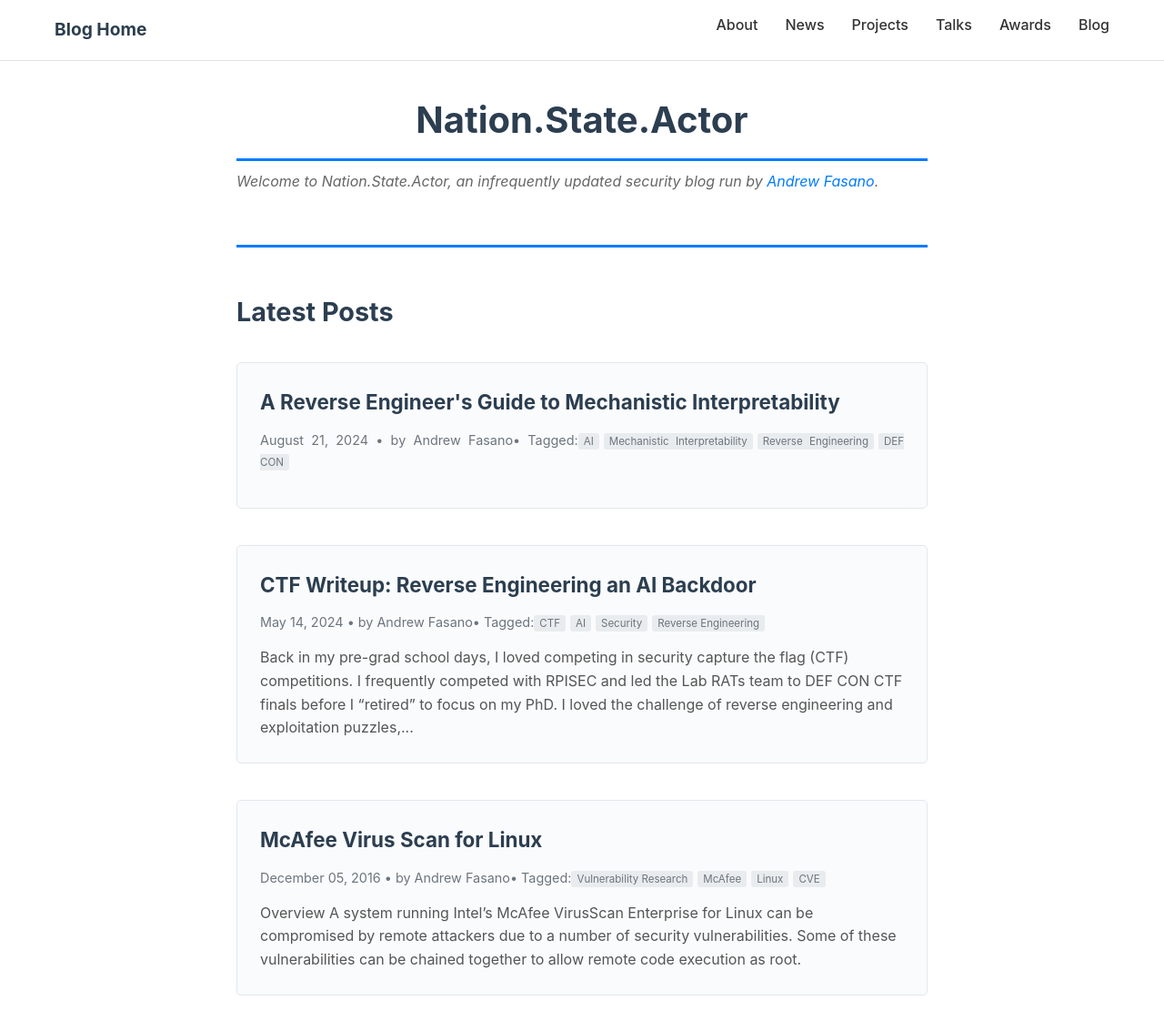
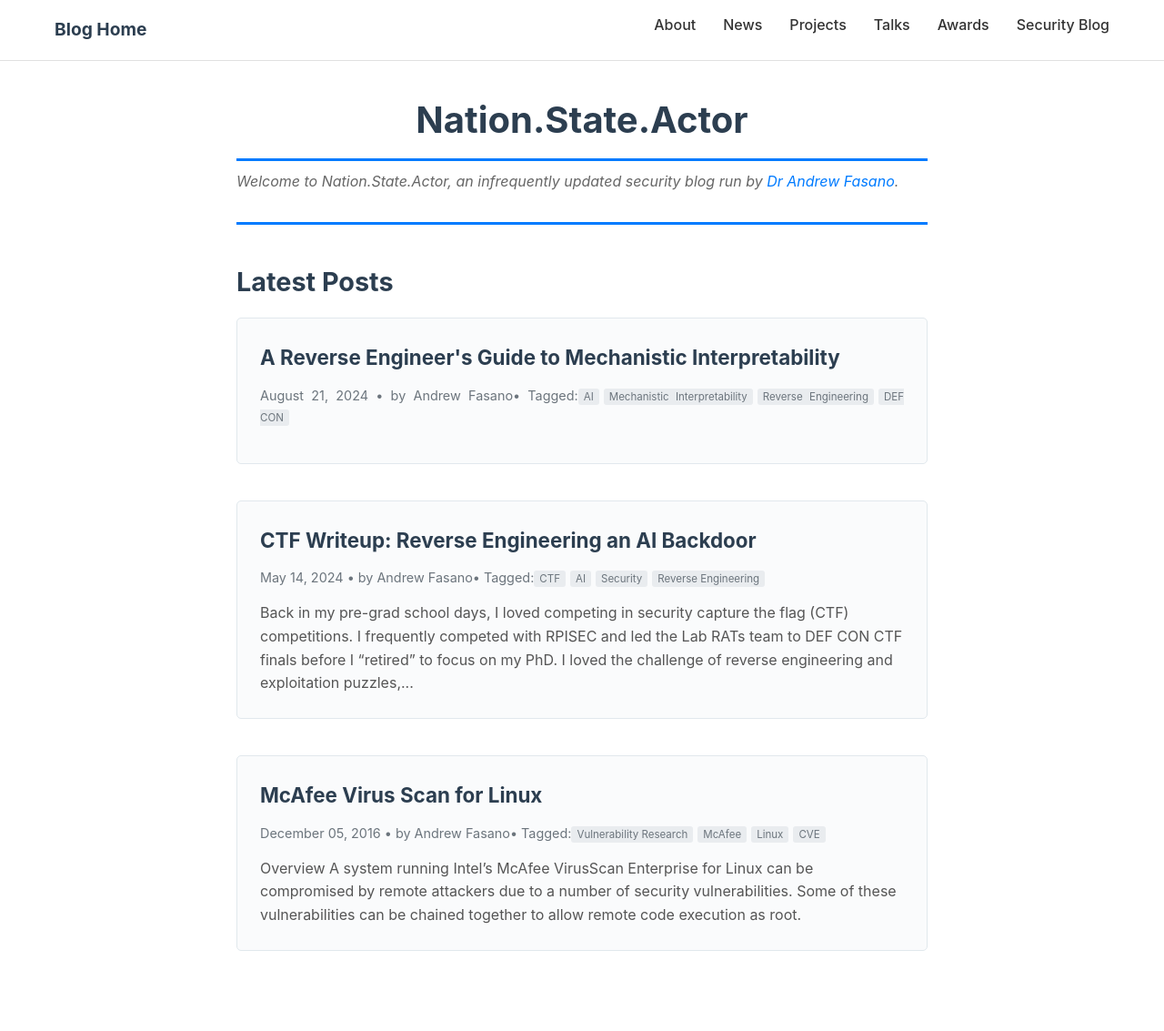
Before and after one commit to AndrewFasano/nation.state.actor, a Jekyll site: the page built from index.md, in a window 1280 px wide and 1154 px high. Shown: the top 1133 px of the window at 91% size. Built offline with Jekyll 4.4.1, drawn with Linux system fonts in a browser that asks for light colours.

Commit message:
Minor formatting

```diff
--- a/_layouts/default.html
+++ b/_layouts/default.html
@@ -346,7 +346,7 @@
                 <li><a href="https://andrewfasano.com#projects">Projects</a></li>
                 <li><a href="https://andrewfasano.com#talks">Talks</a></li>
                 <li><a href="https://andrewfasano.com#awards">Awards</a></li>
-                <li><a href="/">Blog</a></li>
+                <li><a href="/">Security Blog</a></li>
             </ul>
         </div>
     </nav>
--- a/_layouts/home.html
+++ b/_layouts/home.html
@@ -2,16 +2,16 @@
 layout: default
 ---
 
-<header style="text-align: center; margin-bottom: 3rem; padding-bottom: 2rem; border-bottom: 3px solid #007bff;">
+<header style="text-align: center; margin-bottom: 1.5rem; padding-bottom: 1rem; border-bottom: 3px solid #007bff;">
   <h1 style="font-size: 2.5em; margin-bottom: 10px;">{{ site.title | escape }}</h1>
-  <div style="margin-bottom: 1.5rem; color: #666; font-style: italic;">
+  <div style="margin-bottom: 0.5rem; color: #666; font-style: italic;">
     {{ content }}
   </div>
 </header>
 
 {%- if site.posts.size > 0 -%}
   <section>
-    <h2 style="margin-bottom: 2rem;">Latest Posts</h2>
+    <h2 style="margin-bottom: 1rem;">Latest Posts</h2>
     <ul class="post-list">
       {%- for post in site.posts -%}
       <li>
--- a/css/override.css
+++ b/css/override.css
@@ -1,4 +1,9 @@
 /* Additional blog-specific styling */
+
+/* Reduce excessive spacing between posts */
+.post-list > li {
+  margin-bottom: 20px !important;
+}
 hr {
   margin-top: 30px;
   margin-bottom: 20px;
--- a/index.md
+++ b/index.md
@@ -2,4 +2,4 @@
 layout: home
 ---
 
-Welcome to Nation.State.Actor, an infrequently updated security blog run by [Andrew Fasano](https://andrewfasano.com).
+Welcome to Nation.State.Actor, an infrequently updated security blog run by [Dr Andrew Fasano](https://andrewfasano.com).
```
